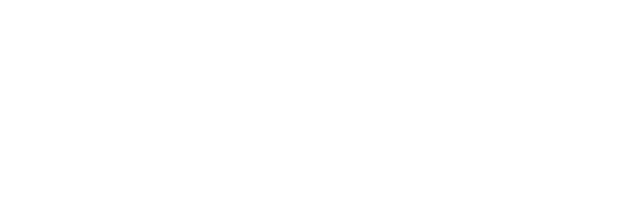
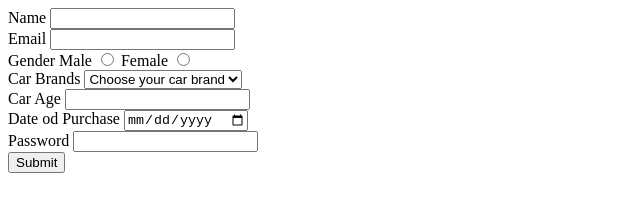
Before and after one commit to acciojob/car-insurance-form-shalujha123, a website: page main.html in a window 1280 px wide. Shown: the whole page, without its empty margins (0-640 px from the left). Drawn offline with Linux system fonts and the light colour scheme.

Commit message:
created a submission

```diff
--- a/main.html
+++ b/main.html
@@ -8,6 +8,44 @@
 
 <body>
 	<!-- the entire body must be written by student -->
+	<form method="post">
+		<label for="name">Name</label>
+		<input type="text" id="name" name="name" required><br>
+		<label for="email">Email</label>
+		<input type="email" id="email" name="email" required><br>
+		<label>Gender</label>
+		<label for="male">Male</label>
+		<input type="radio" id="male" name="gender" required>
+		<label for="female">Female</label>
+		<input type="radio" id="female" name="gender" required><br>
+		<label for="cars">Car Brands</label>
+		<select id="cars">
+			<option value="" >Choose your car brand</option>
+			<option value="bmw">BMW</option>
+			<option value="audi">Audi</option>
+			<option value="mercedez">Mercedez</option>
+		</select><br>
+		<label for="carage">Car Age</label>
+		<input type="number" id="carage" name="carage" required><br>
+		<label for="dop">Date od Purchase</label>
+		<input type="date" id="dop" name="dop" required><br>
+		<label for="password">Password</label>
+		<input type="password" id="password" name="password" required><br>
+		<button type="submit">Submit</button>
+
+
+
+
+	</form>
+
+
+
+
+
+
+
+
+
     <script type="text/javascript" src="./script.js">
 </script>
 
```
